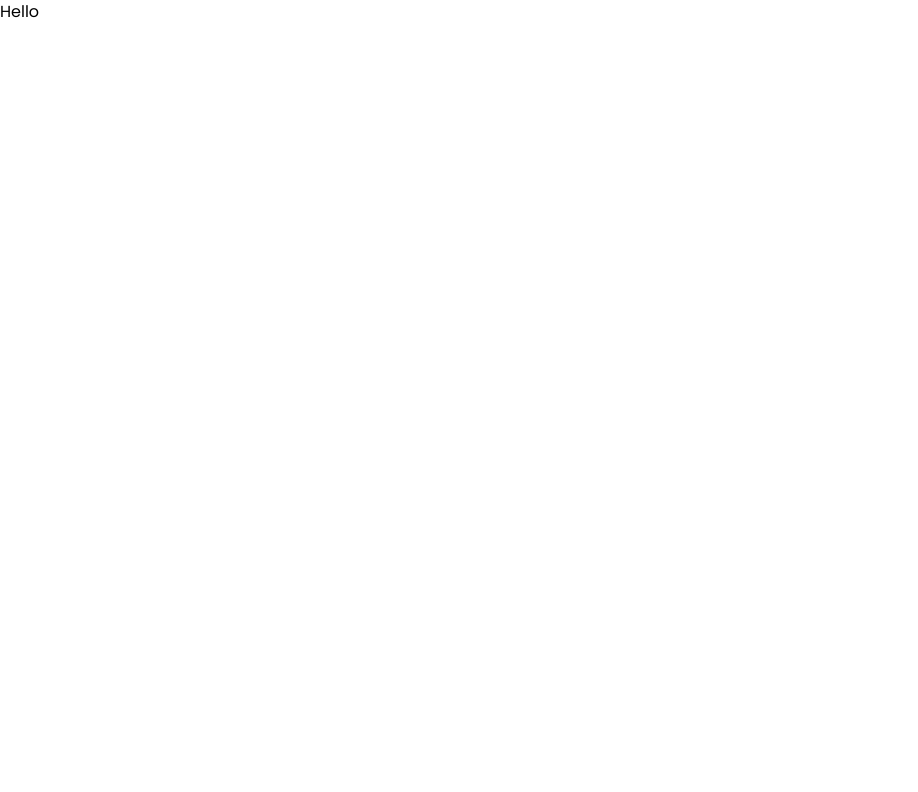
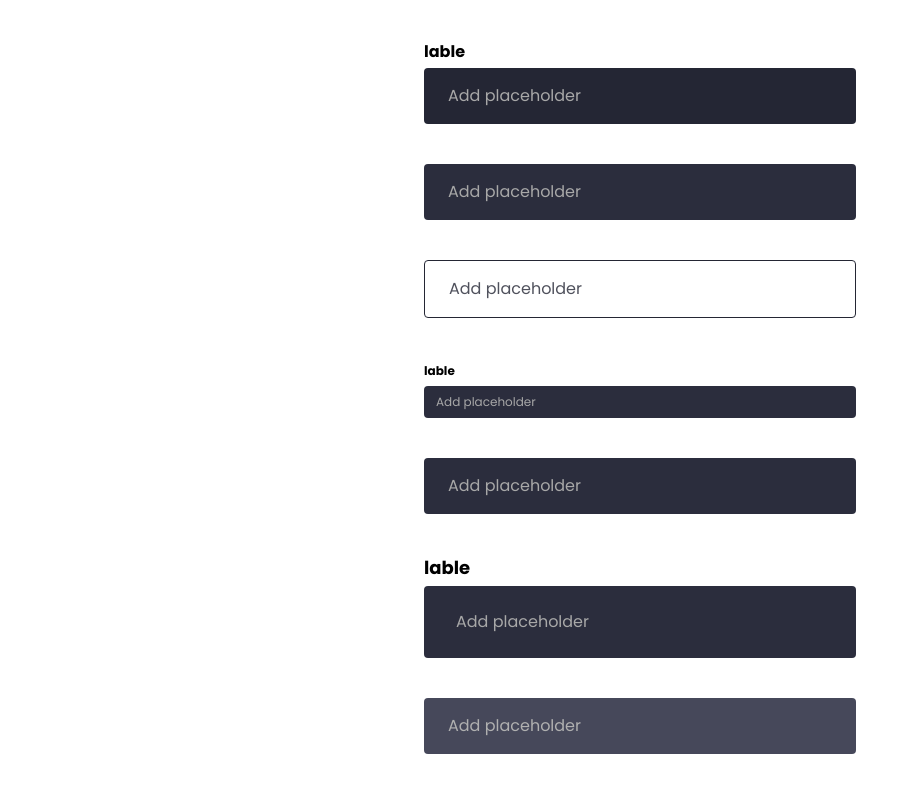
Before and after one commit to qonect-group/bundaset, a Next.js app in the folder site/: page / in a window 1280 px wide. Shown: the top 792 px of the page, without its empty margins (0-918 px from the left). Built offline with nearby package versions, Linux system fonts and the light colour scheme.

Commit message:
feat:add input

```diff
--- a/site/app/page.tsx
+++ b/site/app/page.tsx
@@ -1,5 +1,40 @@
+import Input from "@components/ui/input";
 import React from "react";
 
 export default function Page() {
-  return <div>Hello</div>;
+  return (
+    <div className="w-2/5 m-auto space-y-10 p-10">
+      <Input
+        label="lable"
+        type="text"
+        variant="normal"
+        placeholder="Add placeholder"
+      />
+      <Input type="text" variant="fill" placeholder="Add placeholder" />
+      <Input type="text" variant="outlined" placeholder="Add placeholder" />
+
+      <Input
+        type="text"
+        label="lable"
+        size="sm"
+        placeholder="Add placeholder"
+      />
+      <Input type="text" placeholder="Add placeholder" />
+      <Input
+        type="text"
+        label="lable"
+        size="lg"
+        placeholder="Add placeholder"
+      />
+
+      <Input type="text" disabled placeholder="Add placeholder" />
+      <Input type="text" invalid placeholder="Add placeholder" />
+
+      <Input type="text" rounded="full" placeholder="Add placeholder" />
+      <Input type="text" rounded="lg" placeholder="Add placeholder" />
+      <Input type="text" rounded="md" placeholder="Add placeholder" />
+      <Input type="text" rounded="sm" placeholder="Add placeholder" />
+      <Input type="text" rounded="none" placeholder="Add placeholder" />
+    </div>
+  );
 }
--- a/site/components/ui/buttons/button.tsx
+++ /dev/null
@@ -1,5 +0,0 @@
-export default function Button() {
-  return (
-    <div>button</div>
-  )
-}
--- /dev/null
+++ b/site/components/ui/input.tsx
@@ -0,0 +1,92 @@
+import { HTMLInputTypeAttribute } from "react";
+
+interface props {
+  variant?: "normal" | "fill" | "outlined";
+  size?: "sm" | "md" | "lg";
+  type: HTMLInputTypeAttribute;
+  rounded?: "sm" | "md" | "lg" | "full" | "none";
+  disabled?: boolean;
+  placeholder: string;
+  invalid?: Boolean;
+  label?: String;
+  onChange?: React.ChangeEventHandler<HTMLInputElement>;
+}
+interface sizes {
+  sm: string;
+  md: string;
+  lg: string;
+}
+interface radius {
+  sm: string;
+  md: string;
+  lg: string;
+  full: string;
+  none: string;
+}
+
+interface variants {
+  fill: string;
+  outlined: string;
+  normal: string;
+}
+export default function Input({
+  variant = "fill",
+  size = "md",
+  type,
+  onChange,
+  placeholder,
+  rounded = "sm",
+  disabled = false,
+  invalid = false,
+  label,
+}: props) {
+  const borderRadius: radius = {
+    sm: "rounded",
+    md: "rounded-md",
+    lg: "rounded-lg",
+    none: "rounded-none",
+    full: "rounded-full",
+  };
+  const variants: variants = {
+    fill: "bg-primary-50 text-white ",
+    outlined:
+      "border border-primary-100 bg-transparent placeholder:text-primary-100  placeholder:opacity-80",
+    normal: "bg-primary-100 text-white",
+  };
+  const sizes: sizes = {
+    sm: "px-3 py-2 text-xs",
+    md: "px-6 py-4 ",
+    lg: "px-8 py-6 ",
+  };
+  const lableSize: sizes = {
+    sm: "text-xs",
+    md: "text-md",
+    lg: "text-lg",
+  };
+  return (
+    <div>
+      {label ? (
+        <label className={`font-bold ${lableSize[size]}`}>{label}</label>
+      ) : null}
+      <input
+        disabled={disabled}
+        className={`
+      w-full  outline-none m-0 placeholder:text-light
+      ${borderRadius[rounded]}
+      ${label ? "mt-1" : ""}
+      ${sizes[size]}
+      ${
+        disabled
+          ? "bg-gray-700 text-gray-800 opacity-90  cursor-default"
+          : invalid
+          ? "border border-red-800 text-red-800"
+          : variants[variant]
+      }
+      `}
+        placeholder={placeholder}
+        type={type}
+        onChange={onChange}
+      />
+    </div>
+  );
+}
--- a/site/tailwind.config.js
+++ b/site/tailwind.config.js
@@ -11,7 +11,12 @@ module.exports = {
         sans: ["Poppins", "arial"],
       },
       colors: {
-        primary: "#6271EB",
+        primary: {
+          DEFAULT: "#6271EB",
+          50: "#2B2D3D",
+          100: "#242634",
+        },
+        light: "#A8A8A8",
         gray: {
           DEFAULT: "#1D1F2B",
           50: "#DEE0E9",
```
